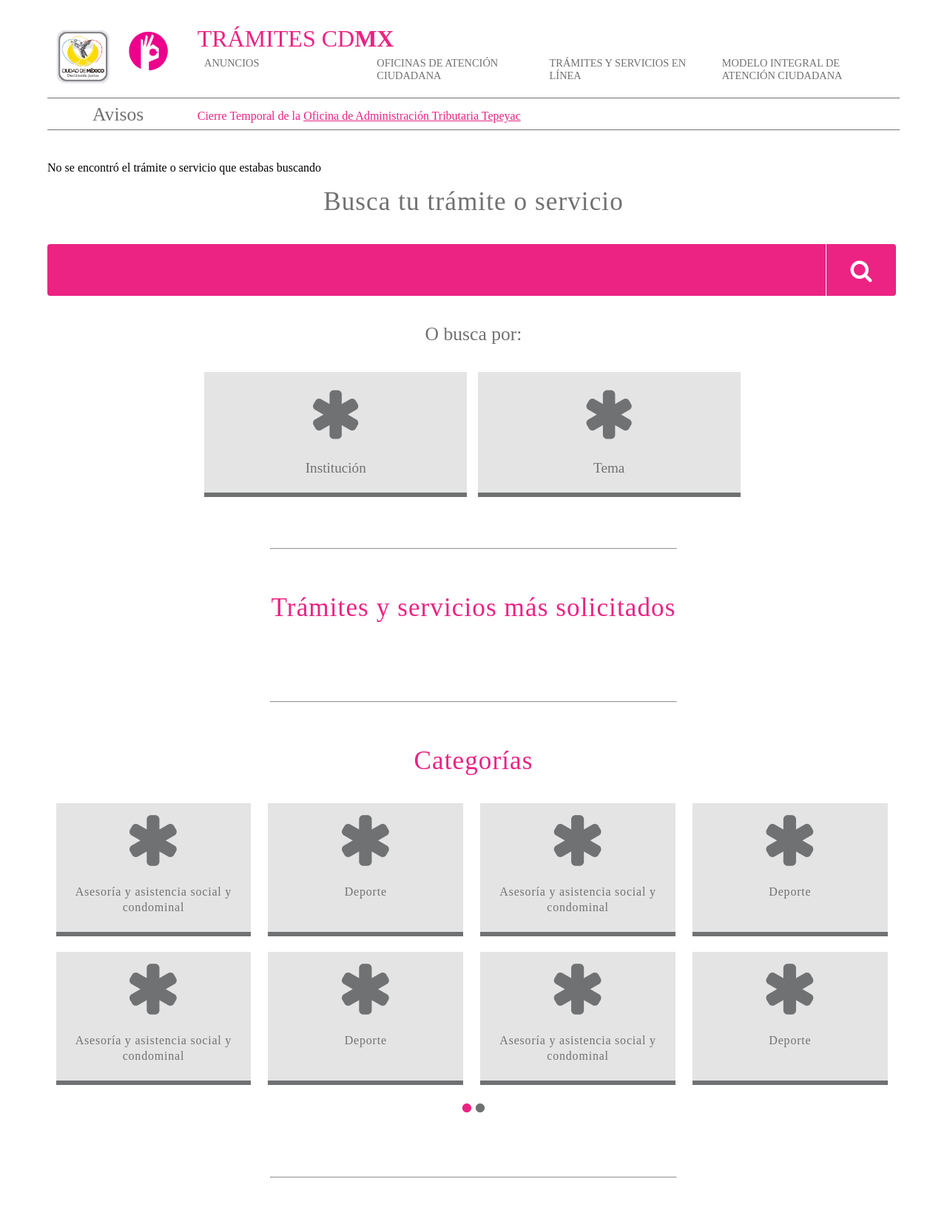
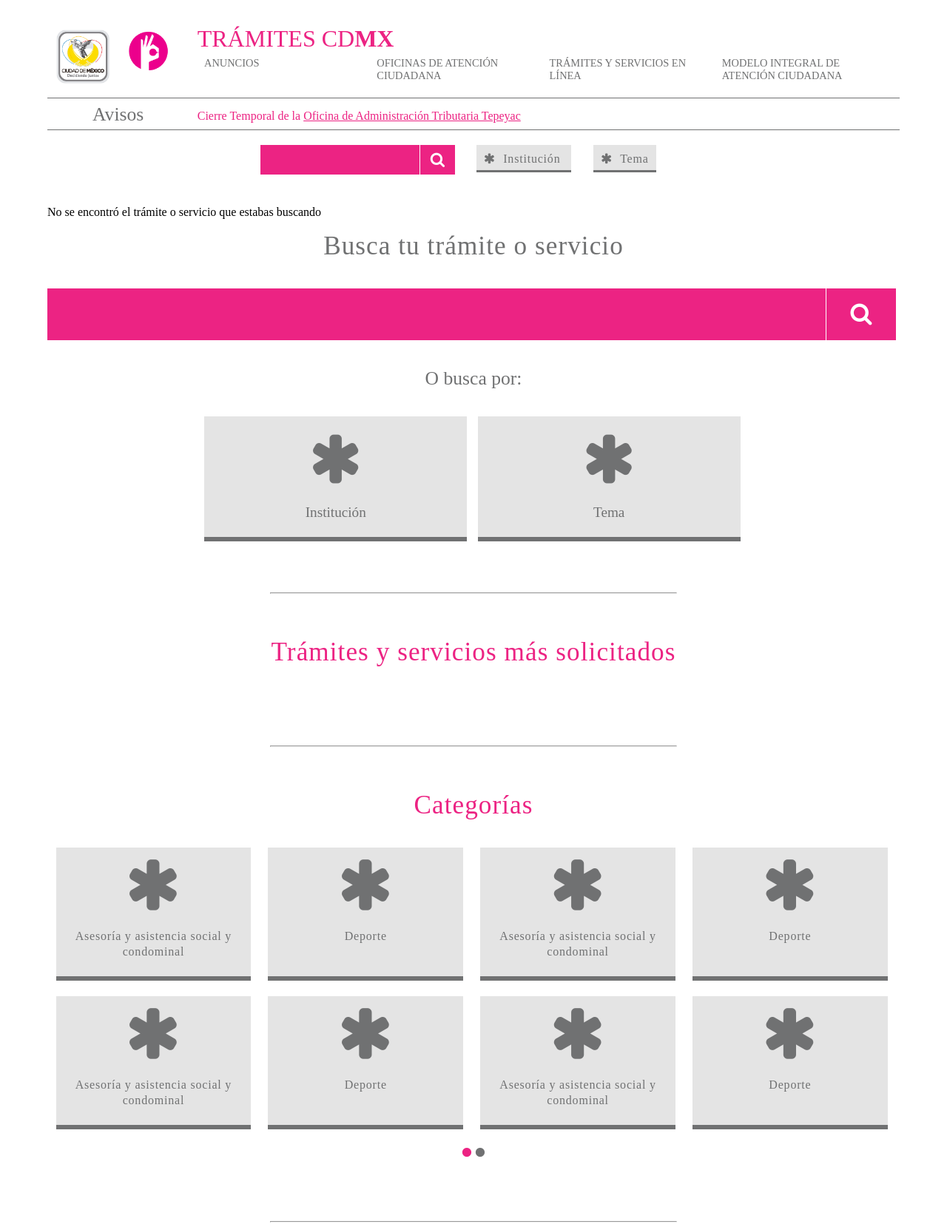
Before and after one commit to zolitariuz/directorio, a CodeIgniter app: page /directorio/?error=1 in a window 1280 px wide. Shown: the top 1655 px of the page at 74% size. Run offline with CodeIgniter, Linux system fonts and the light colour scheme; data that the repository does not hold is empty; some libraries are stand-ins or nearby versions.

Commit message:
header botton

```diff
--- a/application/views/header.php
+++ b/application/views/header.php
@@ -31,6 +31,7 @@
 					<div class="menu no-large">
 						<i class="fa fa-bars"></i>
 					</div>
+					<div class="header-top">
 						<a href="#" class="block columna xmall-1">
 							<img src="<?php echo base_url() ?>assets/img/ciudad-de-mexico-logo.png" alt="">
 						</a>
@@ -63,6 +64,23 @@
 								<p class="highlight">Cierre Temporal de la <a href="#">Oficina de Administración Tributaria Tepeyac</a></p>
 							</div>
 						</div>
+					</div><!-- header-top -->
+					<div class="header-bottom clearfix">
+						<form class="main-search clearfix" action="#">
+							<input type="search" class="span xmall-9">
+							<input type="hidden" name="tags_id" id="ts_id" value="x" />
+							<button type="submit" class="span xmall-2"><i class="fa fa-search"></i></button>
+						</form>
+						<a href="#" class="boton horizontal chico">
+							<i class="fa fa-asterisk"></i>
+							Institución
+						</a>
+						<a href="#" class="boton horizontal chico">
+							<i class="fa fa-asterisk"></i>
+							Tema
+						</a>
+
+					</div><!-- header-bottom -->
 					<div class="search no-large">
 						<i class="hide fa fa-search"></i>
 					</div>
--- a/assets/css/style.less
+++ b/assets/css/style.less
@@ -255,8 +255,11 @@
 h4{ margin: 0 0 (@margen*2) 0; .font(1.3em, 1, 200); color: @obscuro; }
 h5{ text-transform: uppercase; color: @highlight; .font(1em, 1, 200); }
 
-button, .boton{ padding: @margen; border-bottom: 6px solid @obscuro; color: @obscuro; background: lighten(@obscuro, 45%); .font(1.2em, 1.35em, 300); text-decoration: none; text-align: center; .transition(all 0.1s ease); cursor: pointer;
-	&.horizontal{}
+button, .boton{ padding: @margen; border-bottom: 6px solid @obscuro; color: @obscuro; background: lighten(@obscuro, 45%); .font(1.2em, 1.35em, 300); text-decoration: none; text-align: center; .transition(all 0.2s ease); cursor: pointer;
+	&.horizontal{ font-size: 1.1em;
+		i, p{ width: auto; }
+		i{ margin-right: 1%; font-size: 1em; }
+	}
 	&.vertical{
 		i,p{ display: block; width: 100%; }
 		i{ margin-bottom: @margen; font-size: 4em; }
@@ -369,21 +372,22 @@
 
 /*** MAIN ***/
 
-.main-search{ margin: 0 0 (@margen*2) 0;
-	&.hero{
-		input, button{ background: @highlight; color: @claro;
-			&:focus{ outline-color: @highlight; }
-			&:focus, &:hover{ background: darken(@highlight, 10%); }
+.main-search{ margin: 0;
+	&.hero{ margin: 0 0 (@margen*2) 0;
+		input, button{ height: (@margen*3.5);
 			i{ font-size: 1.5em; }
 		}
+		input{ padding: (@margen/2); .font(1.4em, 1); }
+		button{  }
 	}
 
-	input, button{ height: (@margen*3.5); border: none; background: lighten(@obscuro, 35%); color: @claro; outline-color: @claro; .transition;
-		&:focus{ outline-color: @obscuro; }
-		&:focus, &:hover{ background: lighten(@obscuro, 30%); }
+	input, button{ height: (@margen*2); border: none; background: @highlight; color: @claro; outline-color: @claro; .transition;
+		&:focus{ outline-color: @highlight; }
+		&:focus, &:hover{ background: darken(@highlight, 10%); }
+		i{ font-size: 1em; }
 	}
-	input{ padding: (@margen/2); .border-radiuses(0,0,4px,4px); .font(1.4em, 1); }
-	button{ border-left: 1px solid @claro; .border-radiuses(4px,4px,0,0); font-size: 1.3em;
+	input{ padding: (@margen/4); .font(1.2em, 1); }
+	button{ padding: (@margen/4); border-left: 1px solid @claro; font-size: 1.3em;
 		&:focus{ outline-style: none; }
 	}
 	.ui-autocomplete{ width: 99.6% !important; max-height: 200px; margin: 0; border: 1px solid @highlight; overflow-y: scroll; list-style: none; top: -5px !important; left: 0 !important;
@@ -532,9 +536,16 @@
 	.tramites-logo{
 		img{ width: 80%; }
 	}
-
 	.avisos{ padding: (@margen/2) 0 (@margen/4) 0; border-top: 1px solid @obscuro; border-bottom: 1px solid @obscuro;
 		p{ margin: 0; line-height: 1.7em; }
+	}
+
+	.header-bottom{ width: 50%; margin: 0 auto; padding-top: @margen;
+		.main-search{ width: 50%; display: inline-block; vertical-align: middle; }
+		.boton { padding-bottom: (@margen/2.7); border-width: 3px; margin-right: 5.2%;
+			&:hover{ padding-bottom: (@margen/2.6); border-width: 2px; }
+			&:last-child{ margin: 0; }
+		}
 	}
 
 	//MAIN-HOME
```
Also changed, not shown: assets/css/style.css. Lines whose indentation alone changed are shown as unchanged.
